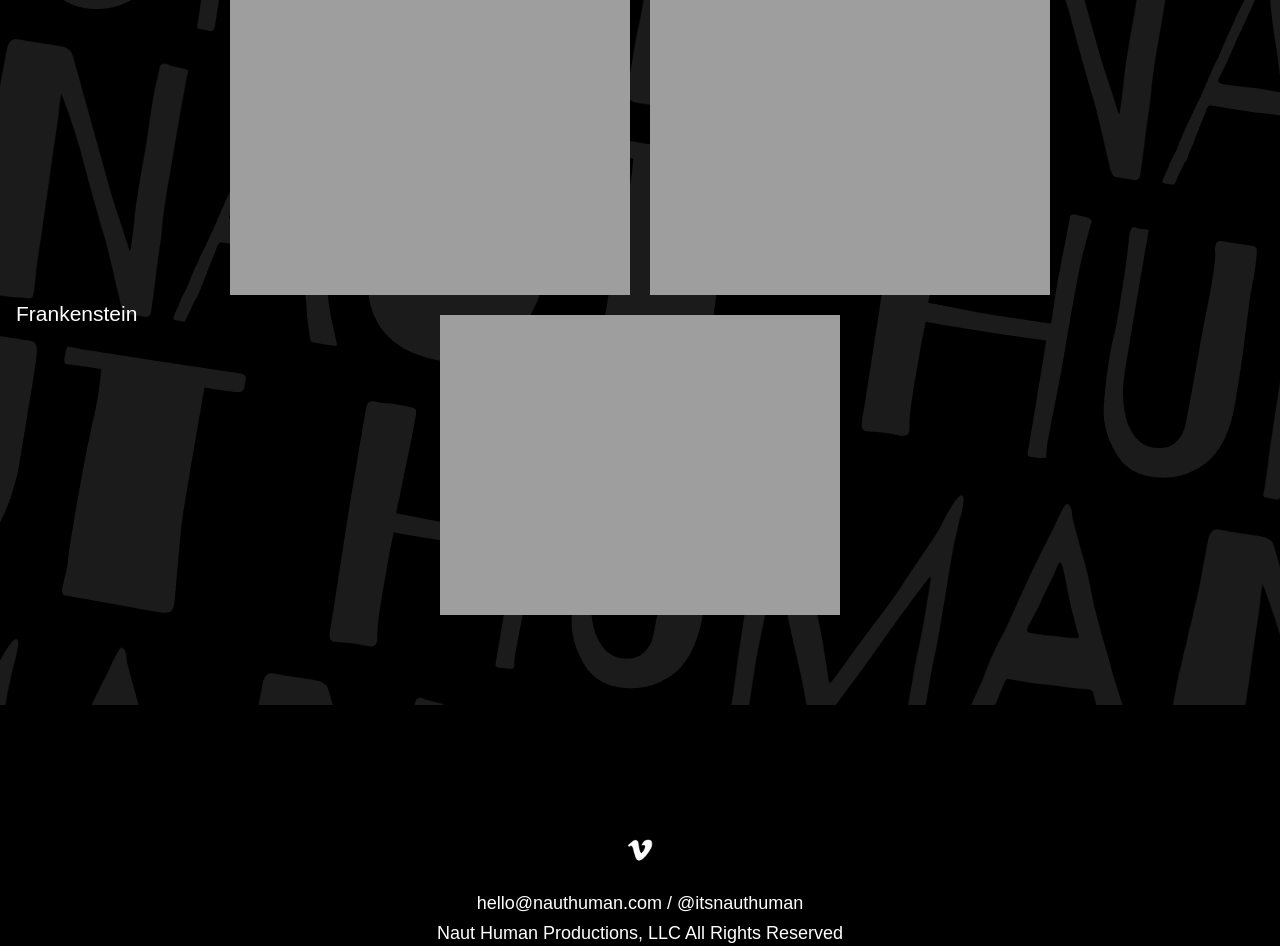
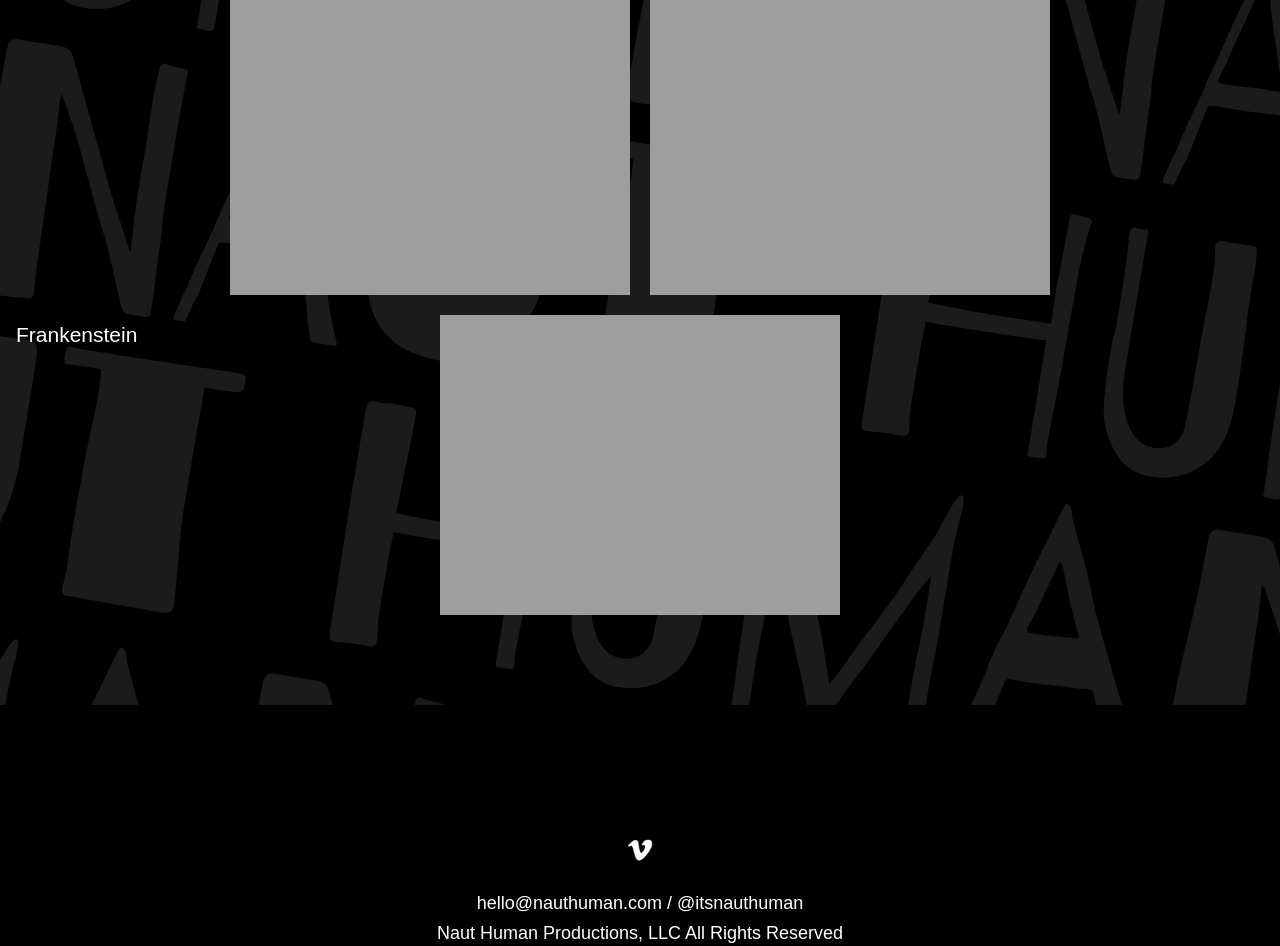
Before and after one commit to nauthuman/website, a Jekyll site: the page built from index2.html, in a window 1280 px wide and 1400 px high, scrolled down 591 px. Shown: the part 454-1400 px from the top of the window. Built offline with Jekyll 4.4.1, drawn with Linux system fonts in a browser that asks for light colours; some web fonts are replaced.

Commit message:
Update works2_panel.html

```diff
--- a/_includes/works2_panel.html
+++ b/_includes/works2_panel.html
@@ -37,6 +37,13 @@
     text-align: center;
   }
   .bottom-left-p {
+    font-family: "old-claude-lp-regular", sans-serif;
+    font-weight: 400;
+    font-style: normal;
+    font-size: 21px;
+    position: relative;
+    text-align: center;
+    color: white;
     position: absolute;
     bottom: 8px;
     left: 16px;
@@ -84,7 +91,7 @@
 	<div class="exps-cell">
         <a href="/frankensteintickets" target="_blank">
           <img src="{{site.url}}/images/experiences/FrankensteinExp.png" alt=""/>
-	<div class="bottom-left-p"><p>Frankenstein</p></div>
+	<div class="bottom-left-p">Frankenstein</div>
         </a>
       </div>
 	<div class="exps-cell">
```
